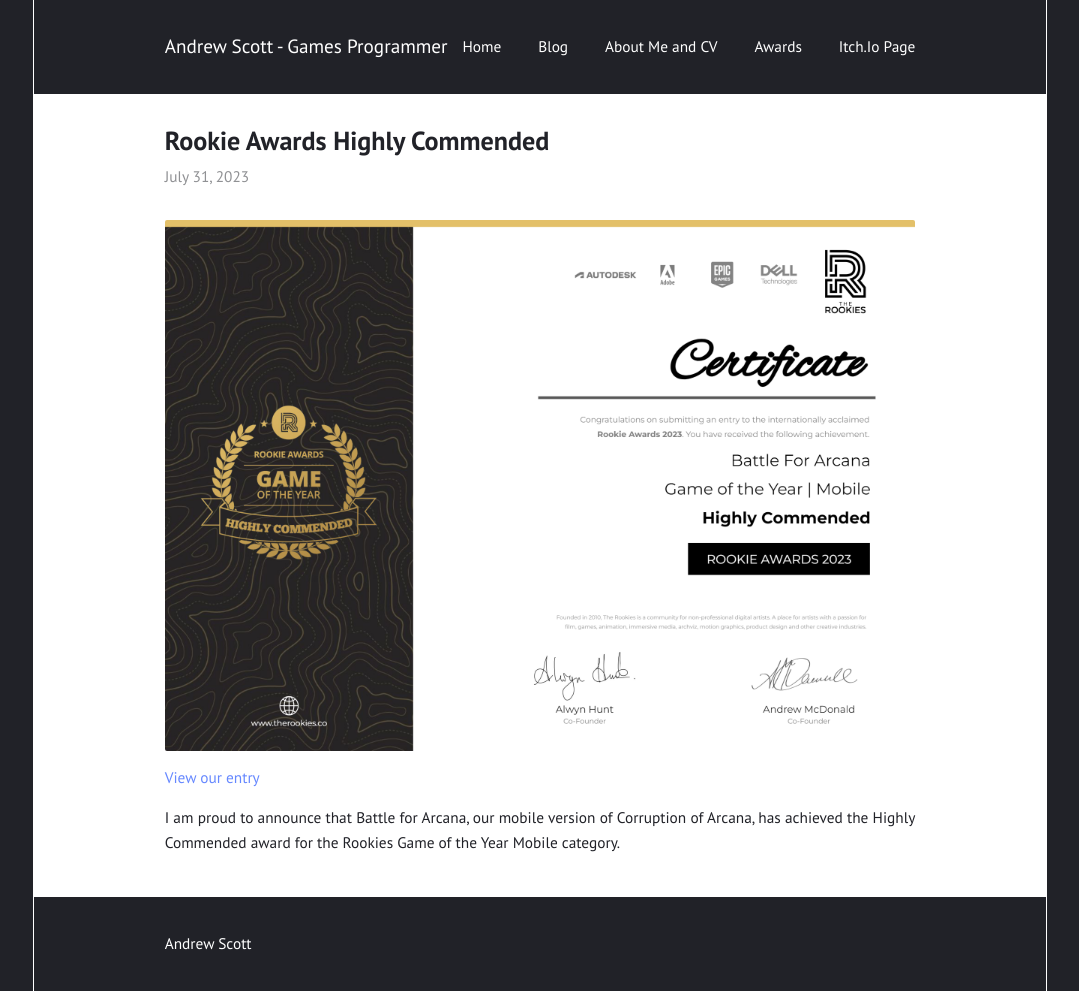
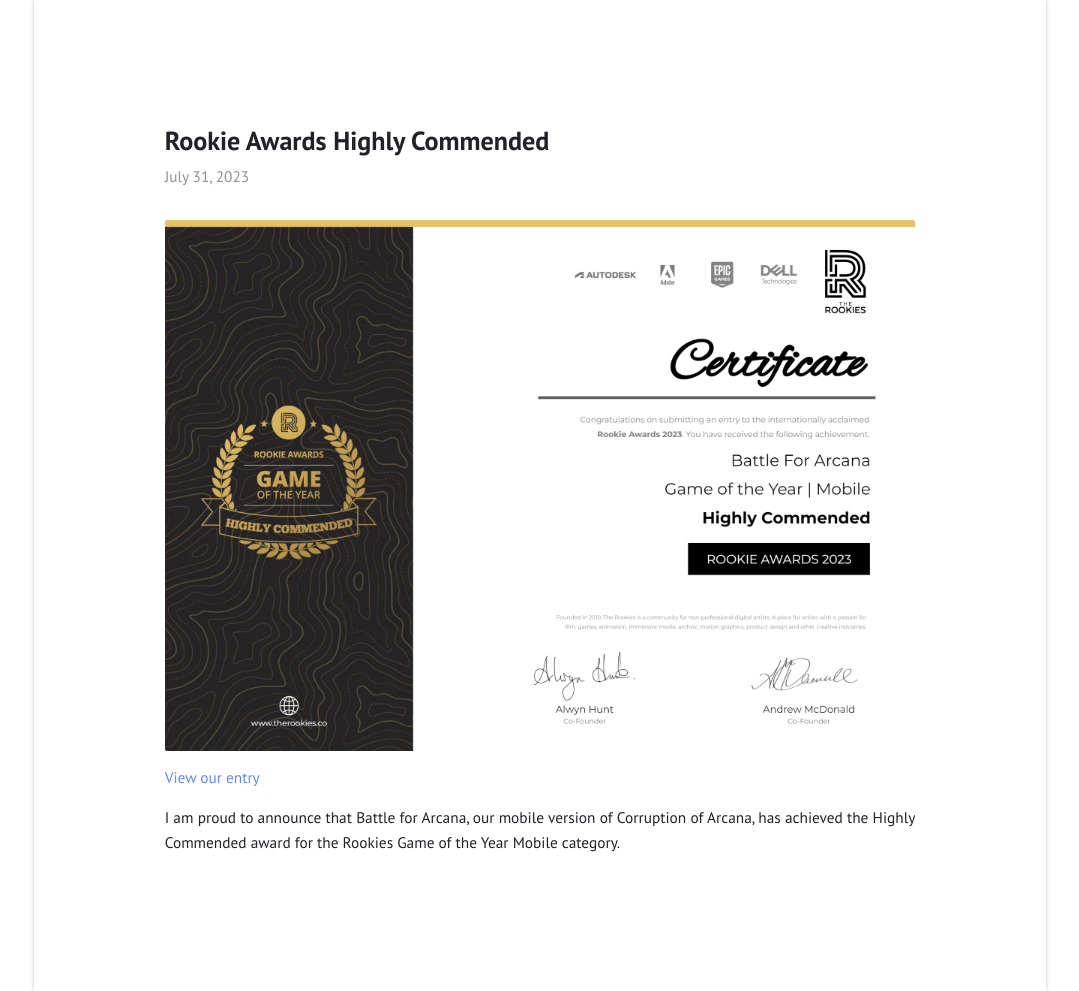
Before and after one commit to andrewscott02/andrewscott02.github.io, a Jekyll site: the page built from _posts/2023-07-31-rookiescommended.md, in a window 1280 px wide. Shown: the whole page, without its empty margins (100-1179 px from the left). Built offline with Jekyll 4.4.1, drawn with Linux system fonts in a browser that asks for light colours.

Commit message:
Update frame.sass

```diff
--- a/assets/css/frame.sass
+++ b/assets/css/frame.sass
@@ -18,8 +18,8 @@
   body > header, body > article, body > footer
     padding: 1.75em calc(22% - 6em)
 
-@media (prefers-color-scheme: light)
+@media (prefers-color-scheme: dark)
   body, body > header, body > footer
-    box-shadow: 0 0 0 1px lighten($light, 8%)
+    box-shadow: 0 0 0 1px lighten($dark, 8%)
   html, body > header, body > footer
     background: $dark
```
